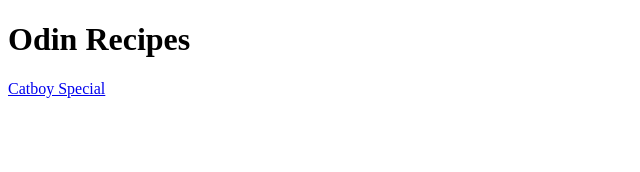
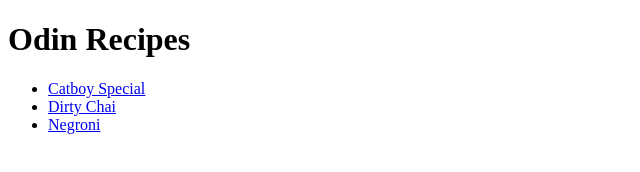
Before and after one commit to winterlamb/odin-recipes, a plain HTML site: page index.html in a window 1280 px wide. Shown: the whole page, without its empty margins (0-640 px from the left). Drawn offline with Linux system fonts and the light colour scheme.

Commit message:
Links created and organized

```diff
--- a/index.html
+++ b/index.html
@@ -6,6 +6,10 @@
     </head>
     <body>
         <h1>Odin Recipes</h1>
-        <a href="recipes/catboysp.html">Catboy Special</a>
+        <ul>
+        <li><a href="recipes/catboysp.html">Catboy Special</a></li>
+        <li><a href="recipes/dirtychai.html">Dirty Chai</a></li>
+        <li><a href="recipes/negroni.html">Negroni</a></li>
+        </ul>
     </body>
 </html>
```
